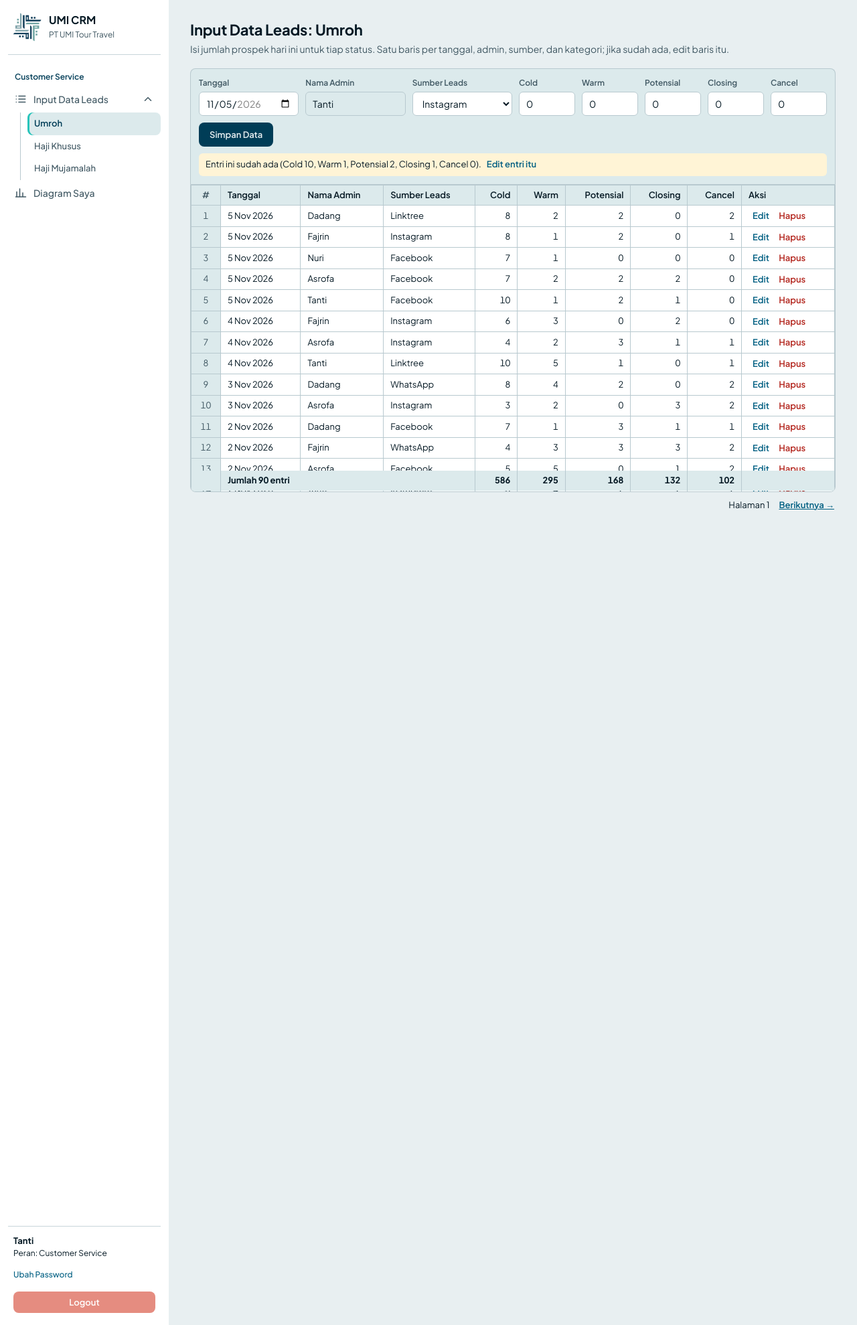
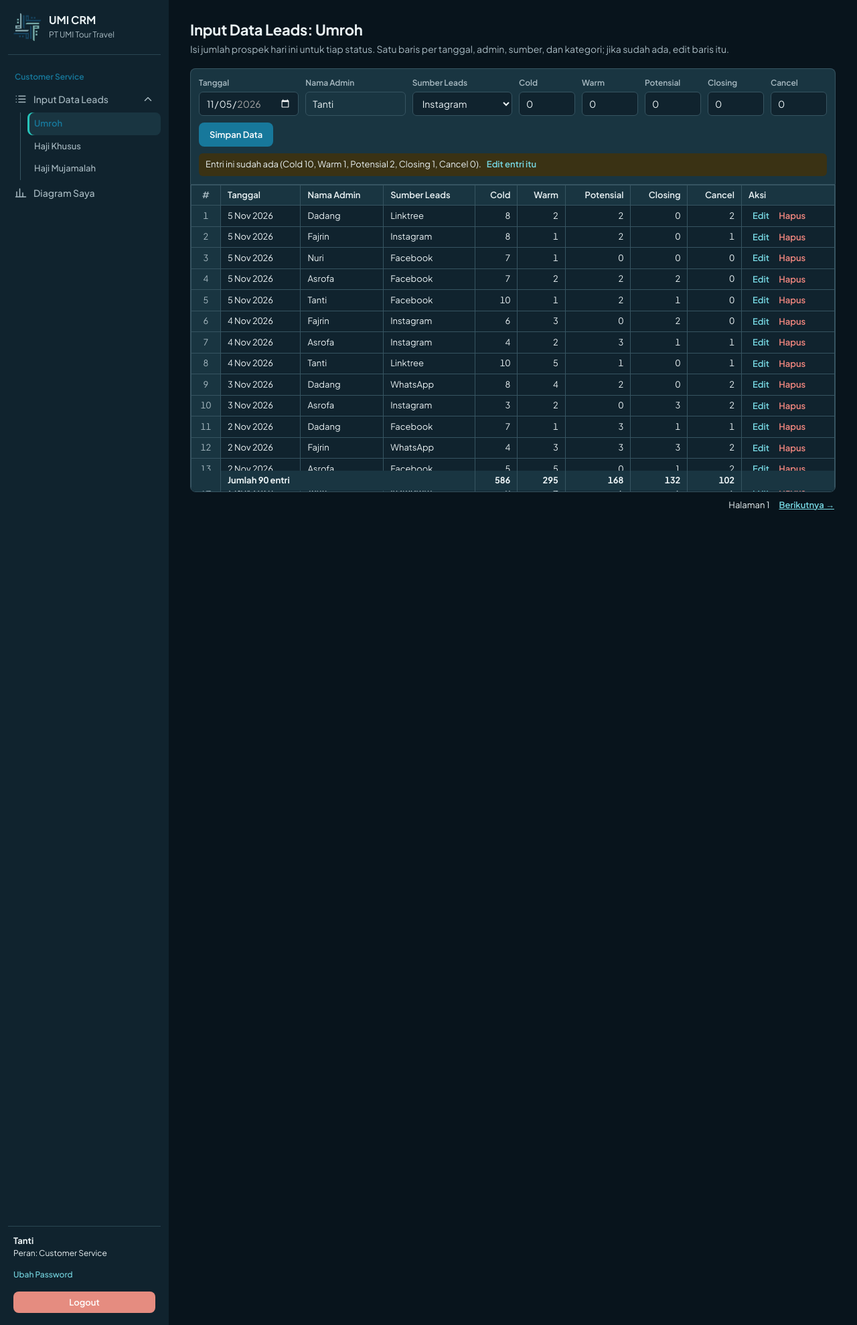
Before and after one commit to Junayadi/umi-crm, a Laravel app: page /leads/1 in a window 1280 px wide. Shown: the whole page at 67% size. Run offline with Laravel 12, Linux system fonts and the light colour scheme; a user stored in the database is signed in; data comes from the database, SQL or seed files in the repository.

Commit message:
Refine application theme styling

```diff
--- a/laravel/public/css/umi.css
+++ b/laravel/public/css/umi.css
@@ -4,7 +4,8 @@
 *,*::before,*::after{box-sizing:inherit}
 html{height:100%;scroll-padding-top:env(safe-area-inset-top,0px)}
 body{margin:0;min-height:100%;background: var(--navy);color:var(--ink);font-family:"Plus Jakarta Sans",system-ui,"Segoe UI",Roboto,sans-serif;font-size:14px;line-height:1.5}
-body.app{background:var(--bg)}
+body.app{--bg:#08141C;--surface:#10232E;--ink:#EAF2F4;--muted:#A8BAC2;--line:#2A4652;--grid:#365461;--head:#193541;--hl:#3A3214;--brand:#17789B;--button-ink:#FFFFFF;--link:#76D7E2;--navy:#081E2A;--navy-ink:#B9D8DD;--c-cold:#BBD9E6;--c-warm:#7DB3D1;--c-pot:#4A82DB;--c-close:#3FD6CC;--c-cancel:#E58C80;--danger:#F2877F;color-scheme:dark;background:var(--bg)}
+body.login-page{--bg:#E8EFF1;--surface:#fff;--ink:#051924;--muted:#405863;--line:#C7D5DA;--grid:#B8C9CF;--brand:#003d57;--button-ink:#E8EFF1;--link:#005f82;--navy:#003d57;--danger:#B3261E;color-scheme:light;background:var(--navy)}
 body::before{content:"";position:fixed;inset:0 0 auto;height:env(safe-area-inset-top,0px);background: var(--navy);z-index:70}
 body.app::before{background:var(--bg)}
 [hidden]{display:none!important}
--- a/laravel/resources/views/auth/login.blade.php
+++ b/laravel/resources/views/auth/login.blade.php
@@ -8,7 +8,7 @@
 <link href="https://fonts.googleapis.com/css2?family=Plus+Jakarta+Sans:wght@400;500;600;700;800&display=swap" rel="stylesheet">
 <link rel="stylesheet" href="{{ asset('css/umi.css') }}">
 </head>
-<body>
+<body class="login-page">
 <section class="login">
   <svg class="route" viewBox="0 0 1200 700" preserveAspectRatio="xMidYMid slice" aria-hidden="true"><path d="M-20 560C260 160 640 720 1220 110" fill="none" style="stroke:var(--bg);stroke-opacity:1" stroke-width="2" stroke-dasharray="2 11" stroke-linecap="round"/><circle cx="90" cy="470" r="6" style="fill:var(--bg)"/><circle cx="1110" cy="168" r="6" style="fill:var(--bg)"/></svg>
 
```
